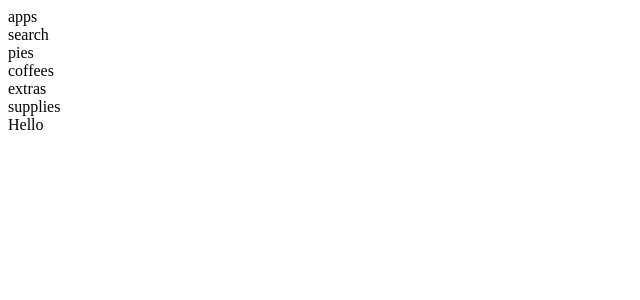
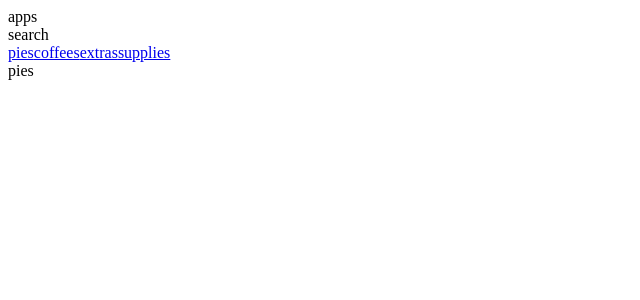
Before and after one commit to heykc/pie-felicia, a React (Create React App) app: page /pies in a window 1280 px wide. Shown: the top 300 px of the page, without its empty margins (0-640 px from the left). Built offline with nearby package versions, Linux system fonts and the light colour scheme.

Commit message:
links to category select pages; 1 sample data per category

```diff
--- a/src/components/SelectPage.jsx
+++ b/src/components/SelectPage.jsx
@@ -11,7 +11,7 @@ const SelectPage = ({data}) => {
   console.log(data)
   return (
     <>
-      <div>Hello</div>
+      <div>{data.category}</div>
     </>
   )
 }
--- a/src/components/SideNav.jsx
+++ b/src/components/SideNav.jsx
@@ -15,10 +15,10 @@ const SideNav = () => {
       <div>apps</div>
       <div>search</div>
 
-      <div>pies</div>
-      <div>coffees</div>
-      <div>extras</div>
-      <div>supplies</div>
+      <Link to='/pies'>pies</Link>
+      <Link to='/coffees'>coffees</Link>
+      <Link to='/extras'>extras</Link>
+      <Link to='/supplies'>supplies</Link>
     </div>
   )
 }
--- a/src/data/shop.js
+++ b/src/data/shop.js
@@ -32,6 +32,66 @@ const SHOP = {
         ]
       }
     ]
+  },
+  coffees: {
+    category: 'coffees',
+    filters: [
+      'americano'
+    ],
+    items: [
+      {
+        name: 'americano',
+        image: '',
+        description: 'some description of the product',
+        rating: 2,
+        sizes: [
+          '1lb',
+          '5lbs',
+          '7lbs',
+          '10lbs'
+        ],
+        prices: [
+          50,
+          75,
+          100,
+          125
+        ]
+      }
+    ]
+  },
+  extras: {
+    category: 'extras',
+    items: [
+      {
+        name: 'whipped cream',
+        image: '',
+        description: 'some description of the product',
+        rating: 2,
+        sizes: [
+          '12oz'
+        ],
+        prices: [
+          5
+        ]
+      }
+    ]
+  },
+  supplies: {
+    category: 'supplies',
+    items: [
+      {
+        name: 'plates',
+        image: '',
+        description: 'some description of the product',
+        rating: 2,
+        sizes: [
+          'single'
+        ],
+        prices: [
+          3
+        ]
+      }
+    ]
   }
 }
 
```
